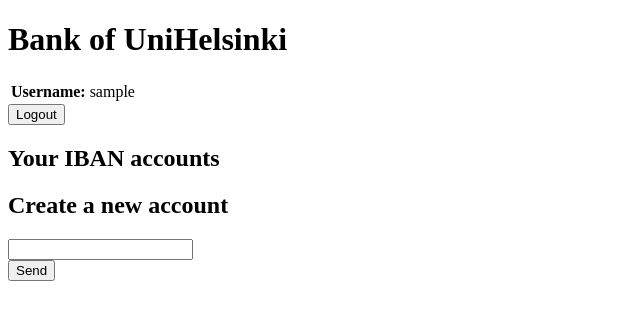
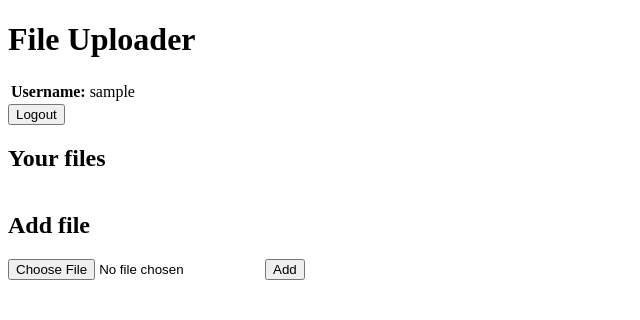
Before and after one commit to yungshekwes/redesigned-succotash, a Django app: page / in a window 1280 px wide. Shown: the top 320 px of the page, without its empty margins (0-640 px from the left). Run offline with Django 3.2, Linux system fonts and the light colour scheme; the visitor is signed in with stand-in values (Sample User, id 1); data that the repository does not hold is empty.

Commit message:
lil switcheroo

```diff
--- a/src/config/settings.py
+++ b/src/config/settings.py
@@ -27,7 +27,7 @@ DEBUG = True
 
 ALLOWED_HOSTS = []
 
-SESSION_COOKIE_HTTPONLY = False
+MEDIA_ROOT = BASE_DIR + '/media'
 
 
 # Application definition
--- a/src/pages/templates/pages/index.html
+++ b/src/pages/templates/pages/index.html
@@ -1,12 +1,12 @@
 <!DOCTYPE html>
 <html xmlns="http://www.w3.org/1999/xhtml">
     <head>
-        <title>Bank of UniHelsinki</title>
+        <title>File Uploader</title>
     </head>
 
 
     <body>
-		<h1>Bank of UniHelsinki</h1>
+		<h1>File Uploader</h1>
 
         <table>
 		<tr>
@@ -19,25 +19,31 @@
             <input type="submit" value="Logout"/>
         </form>
 
-        <h2>Your IBAN accounts</h2>
+        <h2>Your files</h2>
 
-		<ul>
-		{% for a in accounts %}
-
-		<li>{{a.iban}}
-		</li>
+        <table>
+		{% for file in uploads %}
+		<tr>
+		<td>
+		{{file.name}}
+		<td>
+		<a href="download/{{file.id}}">Download</a>
+		<td>
+        <form action='delete/' method="POST">
+			{% csrf_token %}
+            <input type="hidden" name="id" value="{{file.id}}" />
+            <input type="submit" value="Delete"/>
+        </form>
 
 		{% endfor %}
-		</ul>
+		</table>
 
+        <h2>Add file</h2>
 
-        <h2>Create a new account</h2>
-
-        <form action='add/' method="POST">
-            {% csrf_token %}
-
-			<input type="text" name="iban"/><br/>
-            <input type="submit" value="Send"/>
+        <form action='add/' method="POST" enctype="multipart/form-data">
+			{% csrf_token %}
+			<input type="file" name="file" id="file"/>
+            <input type="submit" value="Add"/>
         </form>
     </body>
 
--- a/src/pages/urls.py
+++ b/src/pages/urls.py
@@ -1,8 +1,10 @@
 from django.urls import path
 
-from .views import homePageView, addView
+from .views import homePageView, addView, deleteView, downloadView
 
 urlpatterns = [
     path('', homePageView, name='home'),
     path('add/', addView, name='add'),
+    path('download/<int:fileid>', downloadView, name='add'),
+    path('delete/', deleteView, name='delete'),
 ]
--- a/src/pages/views.py
+++ b/src/pages/views.py
@@ -2,25 +2,44 @@ from django.http import HttpResponse
 from django.contrib.auth.decorators import login_required
 from django.shortcuts import render, redirect
 from django.contrib.auth.models import User
-from .models import Account
-from django.db.models import Q
-import json
+from .models import File
 
+
+@login_required
+def deleteView(request):
+	f = File.objects.get(pk=request.POST.get('id'))
+	if f.owner == request.user:
+		f.delete()
+	return redirect('/')
+
+
+@login_required
+def downloadView(request, fileid):
+
+	f = File.objects.get(pk=fileid)
+
+	if f.owner == request.user:
+
+		filename = f.data.name.split('/')[-1]
+		response = HttpResponse(f.data, content_type='text/plain')
+		response['Content-Disposition'] = 'attachment; filename=%s' % filename
+
+		return response
+
+
+	return redirect('/')
 
 
 @login_required
 def addView(request):
-    if request.method  == 'POST':
-        iban = request.POST.get('iban')
-        new = Account.objects.create(iban = iban, owner=request.user)
-        new.save()
-        accounts = Account.objects.filter(owner=request.user)
-        context = {'accounts' : accounts}
-
-    return redirect('/', context)
+	data = request.FILES.get('file')
+	f = File(owner=request.user, data=data)
+	f.save()
+	return redirect('/')
 
 
 @login_required
 def homePageView(request):
-    accounts = Account.objects.filter(owner=request.user)
-    return render(request, 'pages/index.html', {'accounts' : accounts})
+	files = File.objects.filter(owner=request.user)
+	uploads = [{'id': f.id, 'name': f.data.name.split('/')[-1]} for f in files]
+	return render(request, 'pages/index.html', {'uploads': uploads})
```
Also changed, not shown: src/db.sql (+31 -31 lines), src/pages/models.py (+8 -2 lines), test/test_bank.py (deleted, +0 -45 lines), src/pages/migrations/0001_initial.py, test/__init__.py (deleted).
